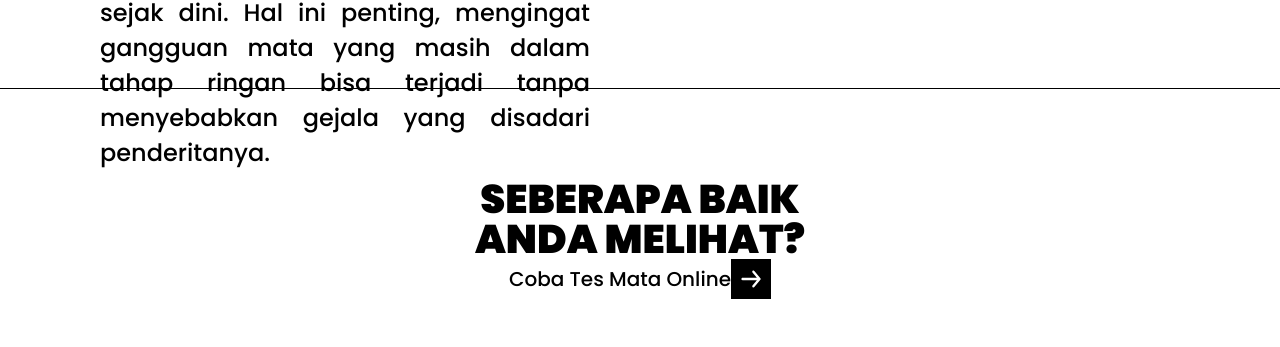
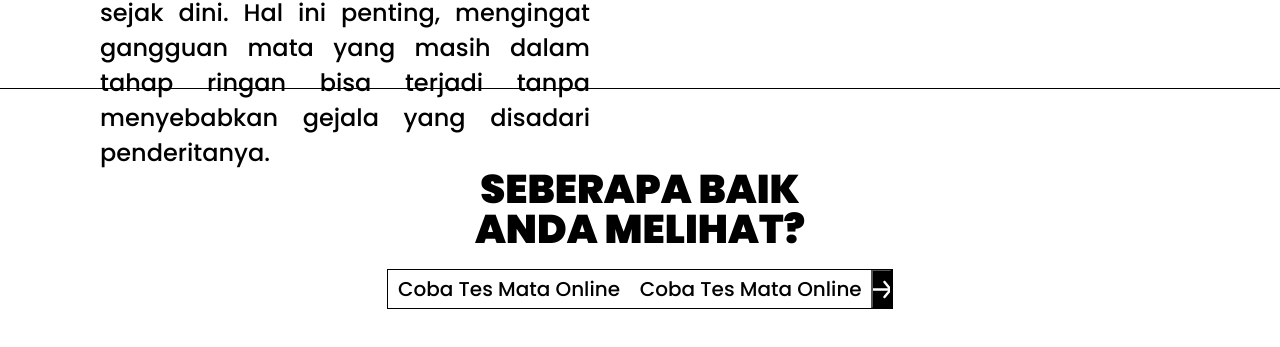
Before and after one commit to DanarGdg/idn-macro, a plain HTML site: page index.html in a window 1280 px wide. Shown: the part 501-848 px from the top of the page. Drawn offline with Linux system fonts and the light colour scheme.

Commit message:
add explanation and add button start test

```diff
--- a/css/style.css
+++ b/css/style.css
@@ -65,9 +65,20 @@
 .start-test .start {
     display: flex;
     flex-direction: row;
+    /* width: 300px; */
     height: 40px;
-    justify-content: center;
+    border: 1px solid #000;
+    justify-content: space-between;
     align-items: center;
+    margin-top: 20px;
+    overflow: hidden;
+    transition: .5s;
+    z-index: 1;
+}
+
+.start-test .start:hover {
+    background-color: #000;
+    color: #fff;
 }
 
 .test-text > h1 {
@@ -81,20 +92,35 @@
 
 .start > p {
     font-size: 20px;
+    width: 100%;
     font-weight: 500;
     text-transform: capitalize;
+    margin-left: 10px;
 }
 
-.start .arrow-right {
+.start > button {
     width: 40px;
     height: 40px;
     background-color: #000;
     display: flex;
     justify-content: center;
     align-items: center;
+    cursor: pointer;
+    overflow: hidden;
+    z-index: 99;
+}
+
+.start > button .arrow-right {
+    display: flex;
+    flex-direction: row;
+    transform: translateX(-20px);
+    transition: .5s;
+}
+
+.start > button .arrow-right:hover {
+    transform: translateX(20px);
 }
 
 .arrow-right > img {
-    width: 30px;
-    height: 30px;
+    margin: 0 5px;
 }
--- a/index.html
+++ b/index.html
@@ -33,10 +33,14 @@
         </div>
         <div class="start">
             <p>Coba tes mata online</p>
+            <p>Coba tes mata online</p>
             <div class="block"></div>
-            <div class="arrow-right">
-                <img src="/assets/icons/arrow-forward-outline.svg" alt="">
-            </div>
+            <button>
+                <div class="arrow-right">
+                    <img src="/assets/icons/arrow-forward-outline.svg" alt="">
+                    <img src="/assets/icons/arrow-forward-outline.svg" alt="">
+                </div>
+            </button>
         </div>
     </div>
     <!-- end test -->
```
